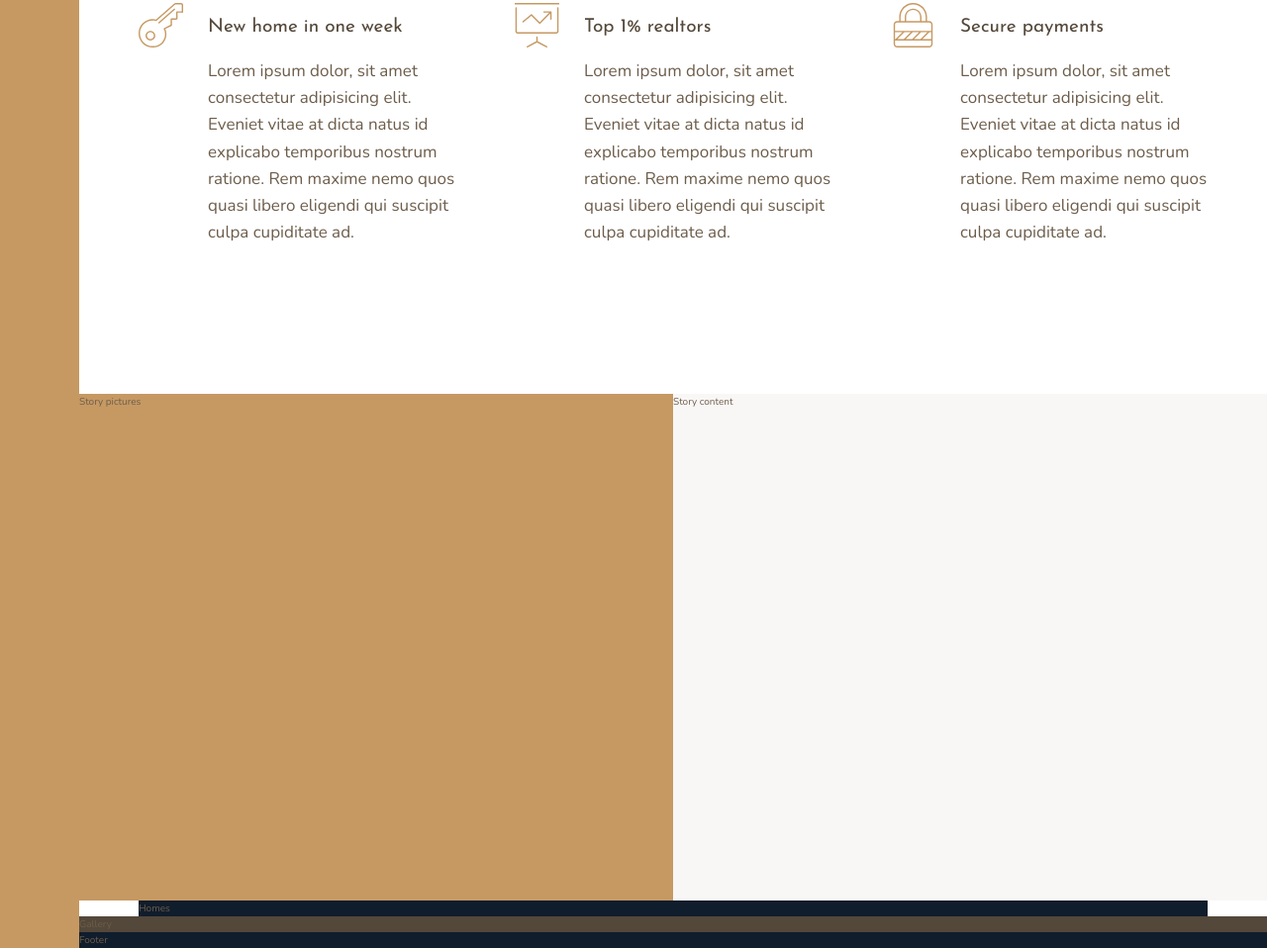
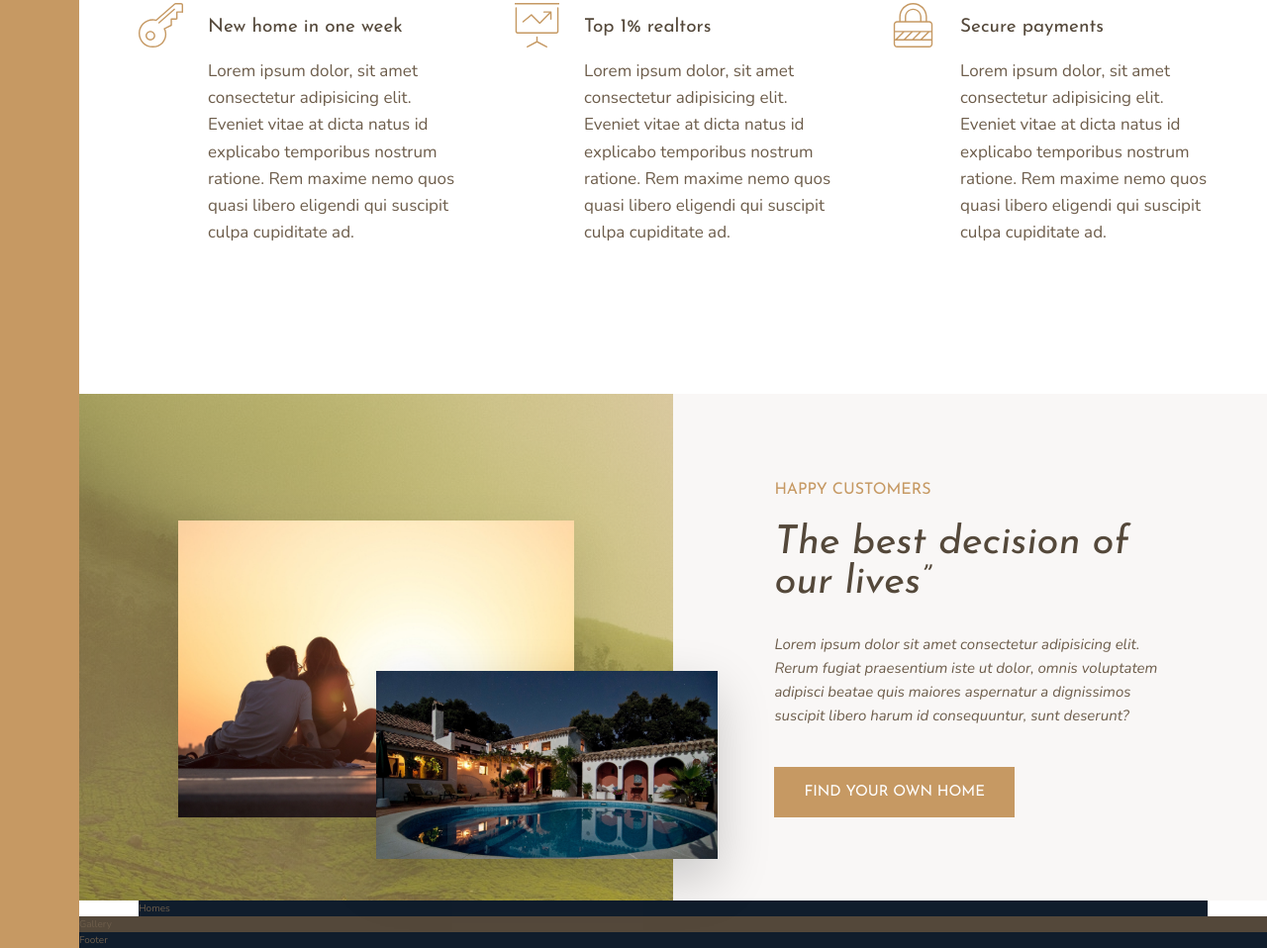
Before and after one commit to AnnaVih/Nexter, a website: page index.html in a window 1280 px wide. Shown: the part 1073-2031 px from the top of the page at 99% size. Drawn offline with nearby package versions, Linux system fonts and the light colour scheme.

Commit message:
complete story section

```diff
--- a/index.html
+++ b/index.html
@@ -80,10 +80,19 @@
         </div>
     </section>
     <div class="story__pictures">
-        Story pictures
+        <img src="img/story-1.jpeg" alt="Couple with new house" class="story__img--1">
+        <img src="img/story-2.jpeg" alt="Couple with new house" class="story__img--2">
+
     </div>
     <div class="story__content">
-        Story content
+        <h3 class="heading-3 mb-sm">Happy Customers</h3>
+        <h2 class="heading-2 heading-2--dark mb-md">The best decision of our lives&rdquo;</h2>
+        <p class="story__text">
+            Lorem ipsum dolor sit amet consectetur adipisicing elit. Rerum fugiat praesentium iste ut dolor, omnis
+            voluptatem adipisci beatae quis maiores aspernatur a dignissimos suscipit libero harum id consequuntur, sunt
+            deserunt?
+        </p>
+        <button class="btn">Find your own home</button>
     </div>
 
     <div class="homes">
--- a/sass/_story.scss
+++ b/sass/_story.scss
@@ -2,10 +2,45 @@
     &__pictures {
         background-color: $color-primary;
         grid-column: full-start / col-end 4;
+        display: grid;
+        grid-template-columns: repeat(6, 1fr);
+        grid-template-columns: repeat(6, 1fr);
+        align-items: center;
+        background-image: linear-gradient(rgba($color-primary, .5), rgba($color-primary, .5)), url(../img/back.jpg);
+    }
+
+    &__img--1 {
+        width: 100%;
+        grid-row: 2 / 6;
+        grid-column: 2 / 6;
+        box-shadow: 0 2rem 5rem rgba(#000, .1);
+    }
+
+    &__img--2 {
+        grid-row: 4 / 6;
+        grid-column: 4 / 7;
+        width: 115%;
+        z-index: 20;
+        box-shadow: 0 2rem 5rem rgba(#000, .2);
     }
 
     &__content {
         background-color: $color-grey-light-1;
         grid-column: col-start 5 / full-end;
+        padding: 6rem 8vw;
+        // display: flex;
+        // flex-direction: column;
+        // justify-content: center;
+        // align-items: flex-start;
+        display: grid;
+        align-content: center;
+        justify-items: start;
+    }
+
+
+    &__text {
+        font-size: 1.5rem;
+        font-style: italic;
+        margin-bottom: 4rem;
     }
 }
--- a/sass/_typography.scss
+++ b/sass/_typography.scss
@@ -9,10 +9,22 @@
 
 .heading-2{
     @extend %heading;
+    font-size: 4rem;
+    font-style: italic;
+    line-height: 1;
+    &--light {
+        color: $color-grey-light-1;
+    }
+    &--dark {
+        color: $color-grey-dark-1;
+    }
 }
 
 .heading-3{
     @extend %heading;
+    font-size: 1.6rem;
+    color: $color-primary;
+    text-transform: uppercase;
 }
 
 .heading-4{
@@ -25,3 +37,37 @@
         color: $color-grey-dark-1;
     }
 }
+
+.btn {
+    background-color: $color-primary;
+    color: #fff;
+    border: none;
+    border-radius: 0;
+    font-family: $font-display;
+    font-size: 1.5rem;
+    text-transform: uppercase;
+    padding: 1.8rem 3rem;
+    cursor: pointer;
+    transition: all .2s;
+
+    &:hover {
+        background-color: $color-primary-dark;
+
+    }
+}
+
+.mb-sm {
+    margin-bottom: 2rem;
+}
+
+.mb-md {
+    margin-bottom: 3rem;
+}
+
+.mb-lg {
+    margin-bottom: 4rem;
+}
+
+.mb-hg {
+    margin-bottom: 8rem;
+}
```
Also changed, not shown: css/style.css.
